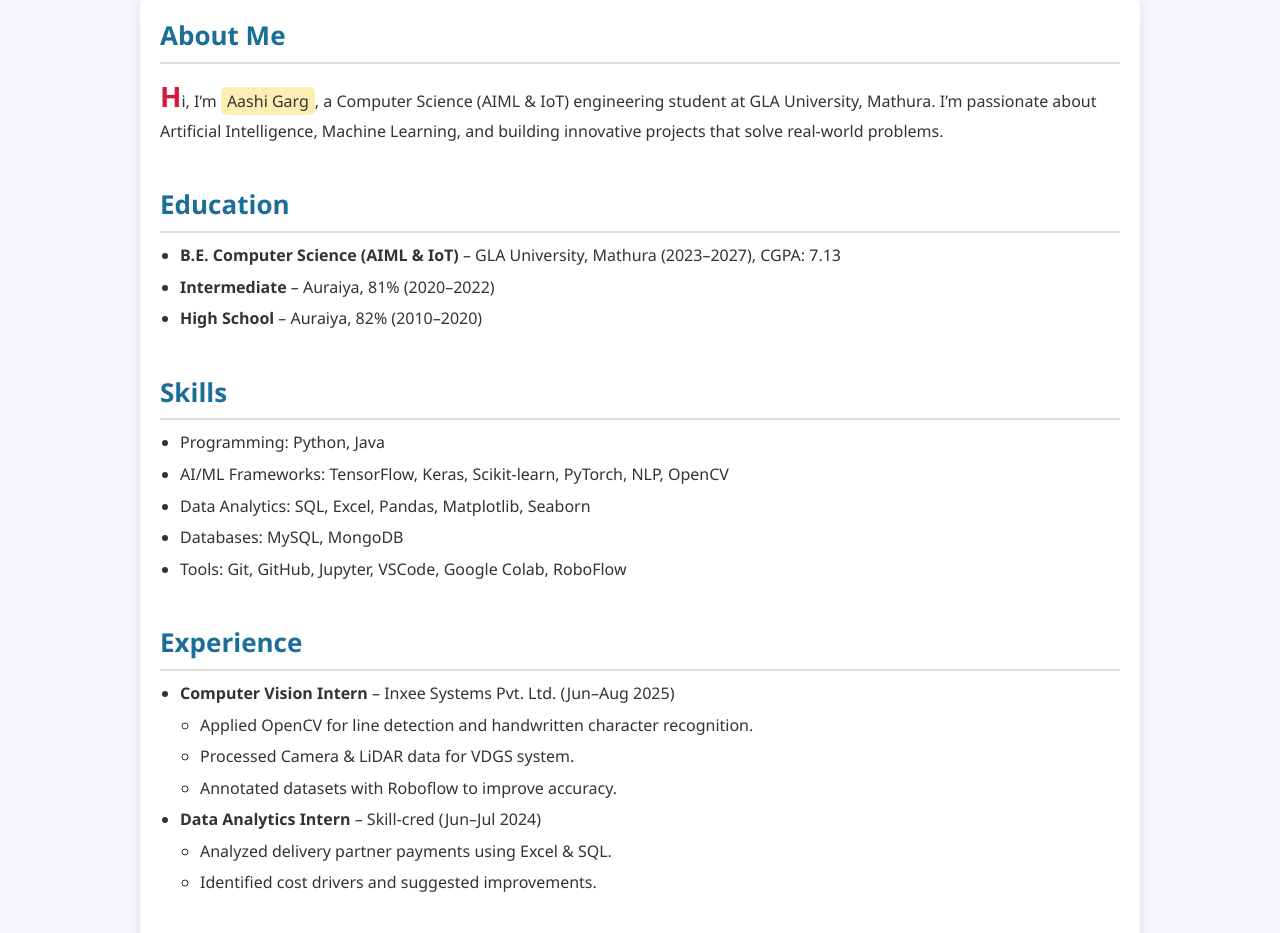
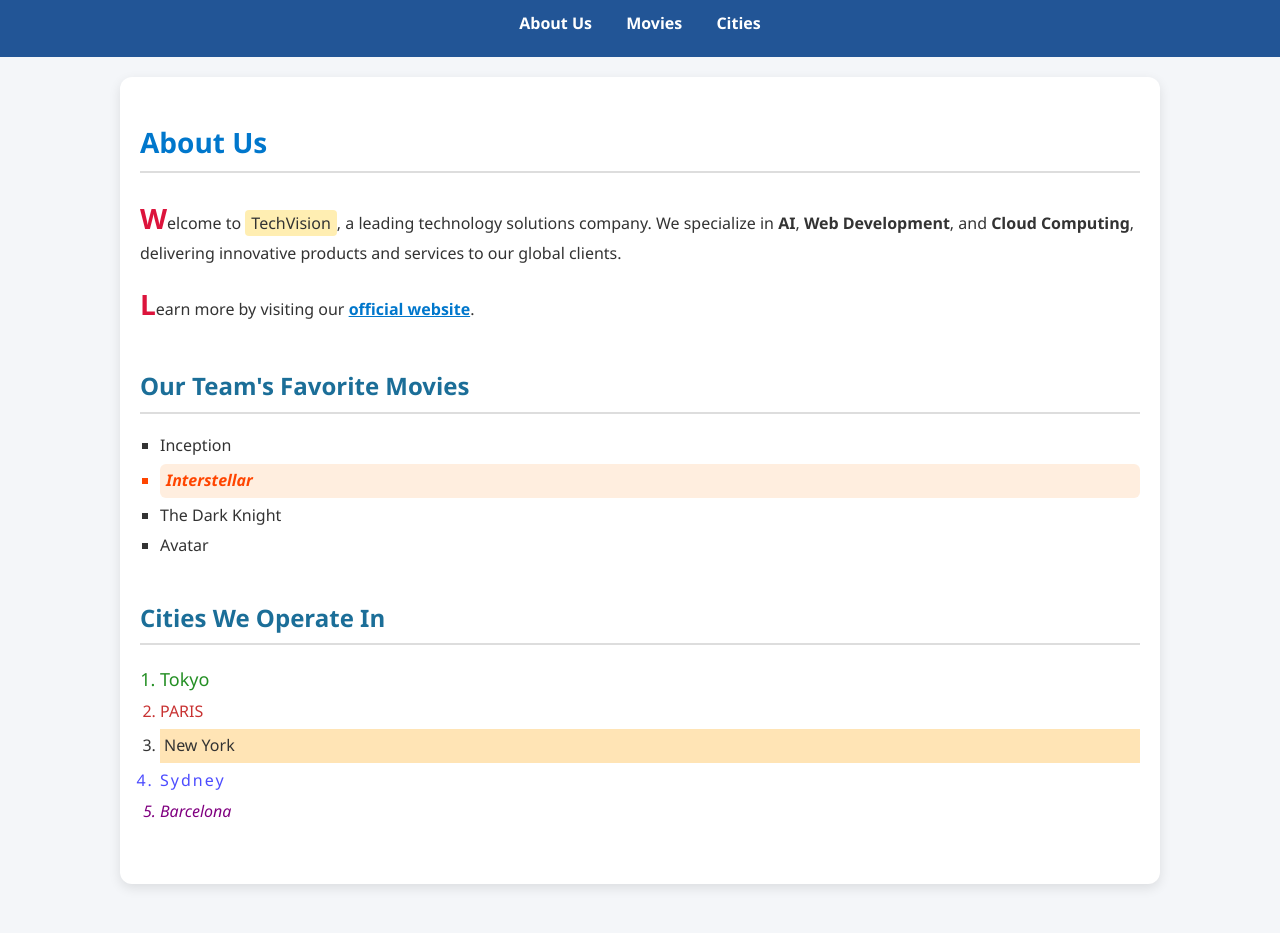
Before and after one commit to LearnerQuest/FullStack, a plain HTML site: page Week2/aboutus.html in a window 1280 px wide. Shown: the part 103-1036 px from the top of the page. After the commit the page ends 1007 px from the top, so only its background shows below. Drawn offline with Linux system fonts and the light colour scheme.

Commit message:
Update aboutus.html

```diff
--- a/Week2/aboutus.html
+++ b/Week2/aboutus.html
@@ -2,200 +2,142 @@
 <html lang="en">
 <head>
   <meta charset="UTF-8">
-  <title>Aashi Garg | Portfolio</title>
+  <title>TechVision | Company Website</title>
   <style>
-    /* Reset & Global Styles */
-    * { margin: 0; padding: 0; box-sizing: border-box; }
+    /* ---------------- Global Styling ---------------- */
     body {
-      font-family: "Segoe UI", Tahoma, sans-serif;
-      background-color: #f5f7fa;
+      font-family: "Segoe UI", Arial, sans-serif;
+      margin: 0;
+      padding: 0;
+      background-color: #f4f6f9; /* HEX */
       color: #333;
       line-height: 1.6;
     }
 
-    /* Navbar */
     header {
-      background: rgb(34, 85, 150);
+      background: rgb(34, 85, 150); /* RGB */
       color: white;
-      padding: 15px 40px;
-      display: flex;
-      justify-content: space-between;
-      align-items: center;
+      padding: 20px;
+      text-align: center;
     }
-    header h1 { font-size: 24px; }
+
     nav a {
       color: white;
+      margin: 0 15px;
       text-decoration: none;
-      margin-left: 20px;
-      font-weight: 500;
+      font-weight: bold;
     }
-    nav a:hover { color: #ffdd57; }
 
-    /* Container */
+    nav a:hover { /* pseudo-class */
+      color: #ffdd57;
+      text-decoration: underline;
+    }
+
     main {
       max-width: 1000px;
-      margin: 30px auto;
-      padding: 20px;
+      margin: 20px auto;
       background: #fff;
       border-radius: 12px;
-      box-shadow: 0 4px 15px rgba(0,0,0,0.1);
+      box-shadow: 0 4px 12px rgba(0,0,0,0.1);
+      padding: 20px;
     }
+
     section { margin-bottom: 40px; }
     section h2 {
-      margin-bottom: 10px;
-      font-size: 26px;
-      color: hsl(200, 70%, 35%);
+      color: hsl(200, 70%, 35%); /* HSL */
       border-bottom: 2px solid #ddd;
-      padding-bottom: 5px;
+      padding-bottom: 6px;
     }
 
-    /* Highlight Example */
-    .highlight {
-      background-color: rgba(255, 200, 0, 0.3);
-      padding: 3px 6px;
-      border-radius: 5px;
+    footer {
+      background: #222;
+      color: white;
+      text-align: center;
+      padding: 12px;
+      margin-top: 20px;
     }
-    p::first-letter {
+
+    /* ---------------- About Us Section ---------------- */
+    #about-title { /* ID selector */
+      font-size: 28px;
+      color: #0077cc;
+    }
+
+    .highlight { /* class selector */
+      background-color: rgba(255, 200, 0, 0.3); /* RGBA */
+      padding: 2px 6px;
+      border-radius: 4px;
+    }
+
+    p::first-letter { /* pseudo-element selector */
       font-size: 28px;
       font-weight: bold;
       color: crimson;
     }
-    a[target="_blank"] {
+
+    a[target="_blank"] { /* attribute selector */
       color: #0077cc;
       font-weight: bold;
     }
-    a:hover { color: #e63946; text-decoration: underline; }
 
-    /* Lists */
-    ul, ol { padding-left: 20px; }
-    li { margin: 6px 0; font-size: 16px; }
-
-    /* Movies */
+    /* ---------------- Movies List ---------------- */
     #movies ul {
       list-style-type: square;
       padding-left: 20px;
     }
-    #movies li { padding: 5px 0; }
+
+    #movies li { margin: 5px 0; }
+
     .fav-movie {
       color: #ff4500;
       font-weight: bold;
       font-style: italic;
-      background-color: rgba(255, 200, 150, 0.3);
+      background: rgba(255, 200, 150, 0.3);
       padding: 4px 6px;
       border-radius: 6px;
     }
 
-    /* Cities */
+    /* ---------------- Cities List ---------------- */
     #cities ol { padding-left: 20px; }
-    #cities li { margin: 6px 0; }
+    #cities li { margin: 5px 0; }
+
     #cities li:nth-child(1) { color: hsl(120, 60%, 35%); font-size: 18px; }
     #cities li:nth-child(2) { color: rgb(200, 50, 50); text-transform: uppercase; }
     #cities li:nth-child(3) { background-color: #ffe4b5; padding: 4px; }
     #cities li:nth-child(4) { color: rgba(0, 0, 255, 0.7); letter-spacing: 2px; }
     #cities li:nth-child(5) { color: purple; font-style: italic; }
-
-    /* Footer */
-    footer {
-      background: #222;
-      color: #fff;
-      text-align: center;
-      padding: 12px;
-      font-size: 14px;
-      margin-top: 30px;
-    }
   </style>
 </head>
 <body>
-  <!-- Navigation -->
+  <!-- Header -->
   <header>
-    <h1>Aashi Garg</h1>
+    <h1>Inxee Systems Pvt. Ltd.</h1>
     <nav>
-      <a href="#about">About</a>
-      <a href="#education">Education</a>
-      <a href="#skills">Skills</a>
-      <a href="#experience">Experience</a>
-      <a href="#projects">Projects</a>
+      <a href="#about">About Us</a>
       <a href="#movies">Movies</a>
       <a href="#cities">Cities</a>
     </nav>
   </header>
 
-  <!-- Content -->
+  <!-- Main Content -->
   <main>
-    <!-- About -->
+    <!-- About Us Section -->
     <section id="about">
-      <h2>About Me</h2>
+      <h2 id="about-title">About Us</h2>
       <p>
-        Hi, I’m <span class="highlight">Aashi Garg</span>, a Computer Science (AIML & IoT) engineering student at
-        GLA University, Mathura. I’m passionate about Artificial Intelligence, Machine Learning,
-        and building innovative projects that solve real-world problems.
+        Welcome to <span class="highlight">TechVision</span>, a leading technology solutions company.
+        We specialize in <b>AI</b>, <b>Web Development</b>, and <b>Cloud Computing</b>,
+        delivering innovative products and services to our global clients.
+      </p>
+      <p>
+        Learn more by visiting our
+        <a href="https://example.com" target="_blank">official website</a>.
       </p>
     </section>
 
-    <!-- Education -->
-    <section id="education">
-      <h2>Education</h2>
-      <ul>
-        <li><b>B.E. Computer Science (AIML & IoT)</b> – GLA University, Mathura (2023–2027), CGPA: 7.13</li>
-        <li><b>Intermediate</b> – Auraiya, 81% (2020–2022)</li>
-        <li><b>High School</b> – Auraiya, 82% (2010–2020)</li>
-      </ul>
-    </section>
-
-    <!-- Skills -->
-    <section id="skills">
-      <h2>Skills</h2>
-      <ul>
-        <li>Programming: Python, Java</li>
-        <li>AI/ML Frameworks: TensorFlow, Keras, Scikit-learn, PyTorch, NLP, OpenCV</li>
-        <li>Data Analytics: SQL, Excel, Pandas, Matplotlib, Seaborn</li>
-        <li>Databases: MySQL, MongoDB</li>
-        <li>Tools: Git, GitHub, Jupyter, VSCode, Google Colab, RoboFlow</li>
-      </ul>
-    </section>
-
-    <!-- Experience -->
-    <section id="experience">
-      <h2>Experience</h2>
-      <ul>
-        <li><b>Computer Vision Intern</b> – Inxee Systems Pvt. Ltd. (Jun–Aug 2025)
-          <ul>
-            <li>Applied OpenCV for line detection and handwritten character recognition.</li>
-            <li>Processed Camera & LiDAR data for VDGS system.</li>
-            <li>Annotated datasets with Roboflow to improve accuracy.</li>
-          </ul>
-        </li>
-        <li><b>Data Analytics Intern</b> – Skill-cred (Jun–Jul 2024)
-          <ul>
-            <li>Analyzed delivery partner payments using Excel & SQL.</li>
-            <li>Identified cost drivers and suggested improvements.</li>
-          </ul>
-        </li>
-      </ul>
-    </section>
-
-    <!-- Projects -->
-    <section id="projects">
-      <h2>Projects</h2>
-      <ul>
-        <li><b>Deep Scan AI – Deep Fake Detection System</b>
-          <ul>
-            <li>Built deep fake detection using CNNs & anomaly analysis.</li>
-            <li>Selected in SIH internal rounds; ranked top 30 nationally.</li>
-          </ul>
-        </li>
-        <li><b>InsightPod – AI-Powered Podcast Platform</b>
-          <ul>
-            <li>Created interactive podcast platform with personalization & fact-checking.</li>
-            <li>Ranked Top 15 in ISTE SRM NCR Hackathon 2025.</li>
-          </ul>
-        </li>
-      </ul>
-    </section>
-
-    <!-- ✅ Task 4: Movies -->
+    <!-- Movies Section -->
     <section id="movies">
-      <h2>My Favorite Movies</h2>
+      <h2>Our Team's Favorite Movies</h2>
       <ul>
         <li>Inception</li>
         <li class="fav-movie">Interstellar</li>
@@ -204,9 +146,9 @@
       </ul>
     </section>
 
-    <!-- ✅ Task 5: Cities -->
+    <!-- Cities Section -->
     <section id="cities">
-      <h2>Cities I Want to Visit</h2>
+      <h2>Cities We Operate In</h2>
       <ol>
         <li>Tokyo</li>
         <li>Paris</li>
```
